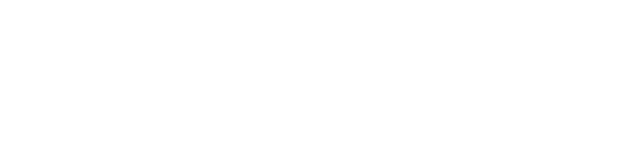
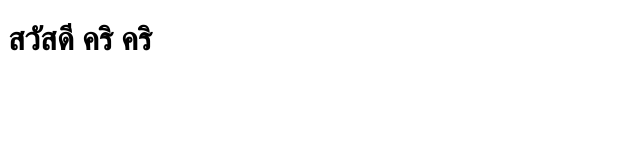
Before and after one commit to kangsom57143236/day2, a plain HTML site: page index.html in a window 1280 px wide. Shown: the whole page, without its empty margins (0-640 px from the left). Drawn offline with Linux system fonts and the light colour scheme.

Commit message:
บอกเพื่อนในทีม

```diff
--- a/index.html
+++ b/index.html
@@ -5,6 +5,7 @@
     <title>Title</title>
 </head>
 <body>
+<h1>สวัสดี คริ คริ</h1>
 
 </body>
 </html>
```
